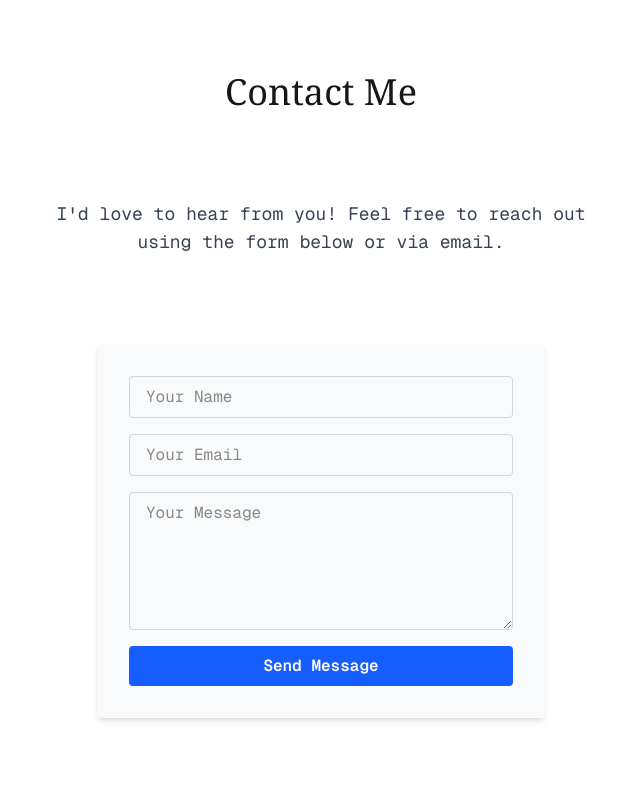
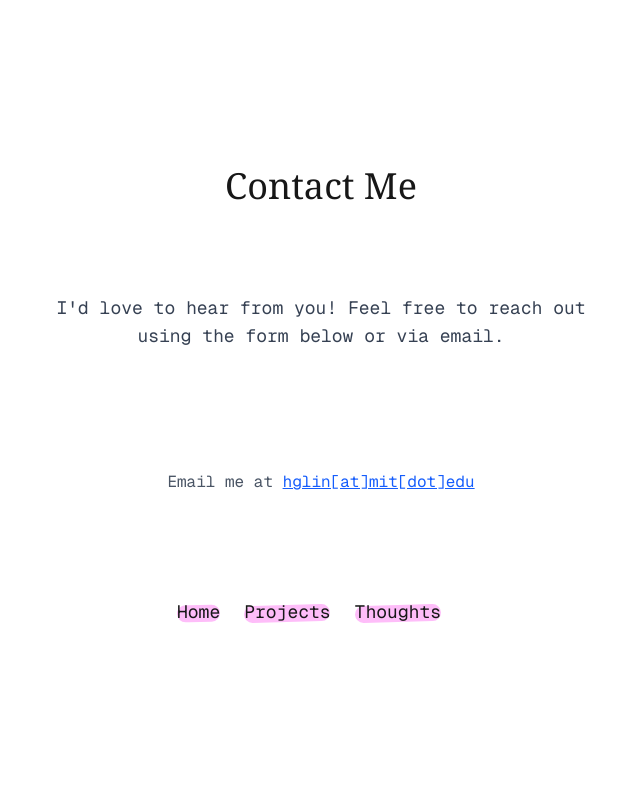
Before and after one commit to saltyquackerd/haileylin, a Next.js app: page /contact in a window 1280 px wide. Shown: the top 800 px of the page, without its empty margins (319-959 px from the left). Built offline with nearby package versions, Linux system fonts and the light colour scheme; a web font is replaced by a local one.

Commit message:
delete form

```diff
--- a/app/contact/page.tsx
+++ b/app/contact/page.tsx
@@ -7,37 +7,8 @@ export default function ContactPage() {
         <p className="text-lg mb-6 text-gray-700 text-center max-w-xl">
           I'd love to hear from you! Feel free to reach out using the form below or via email.
         </p>
-        <form className="w-full max-w-md bg-gray-50 p-8 rounded shadow-md flex flex-col gap-4">
-          <input
-            type="text"
-            name="name"
-            placeholder="Your Name"
-            className="border border-gray-300 rounded px-4 py-2 focus:outline-none focus:ring-2 focus:ring-blue-200"
-            required
-          />
-          <input
-            type="email"
-            name="email"
-            placeholder="Your Email"
-            className="border border-gray-300 rounded px-4 py-2 focus:outline-none focus:ring-2 focus:ring-blue-200"
-            required
-          />
-          <textarea
-            name="message"
-            placeholder="Your Message"
-            rows={5}
-            className="border border-gray-300 rounded px-4 py-2 focus:outline-none focus:ring-2 focus:ring-blue-200"
-            required
-          />
-          <button
-            type="submit"
-            className="bg-blue-600 text-white font-semibold py-2 px-6 rounded hover:bg-blue-700 transition-colors"
-          >
-            Send Message
-          </button>
-        </form>
         <div className="mt-8 text-gray-600 text-center">
-          Or email me directly at <a href="mailto:hglin@mit.edu" className="text-blue-600 underline">hglin[at]mit[dot]edu</a>
+          Email me at <a href="mailto:hglin@mit.edu" className="text-blue-600 underline">hglin[at]mit[dot]edu</a>
         </div>
         <div className="text-lg text-center mt-10">
           <ul className="list-disc list-inside text-lg text-center">
```
